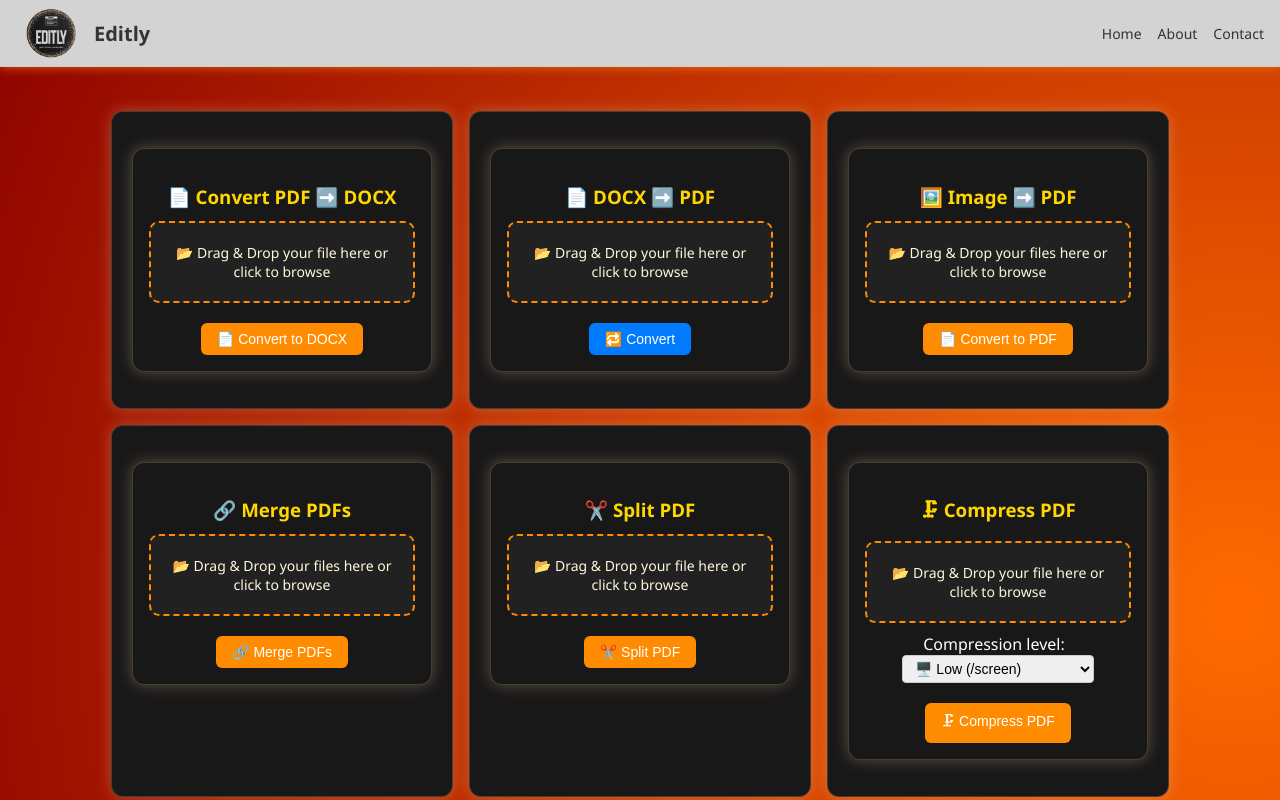
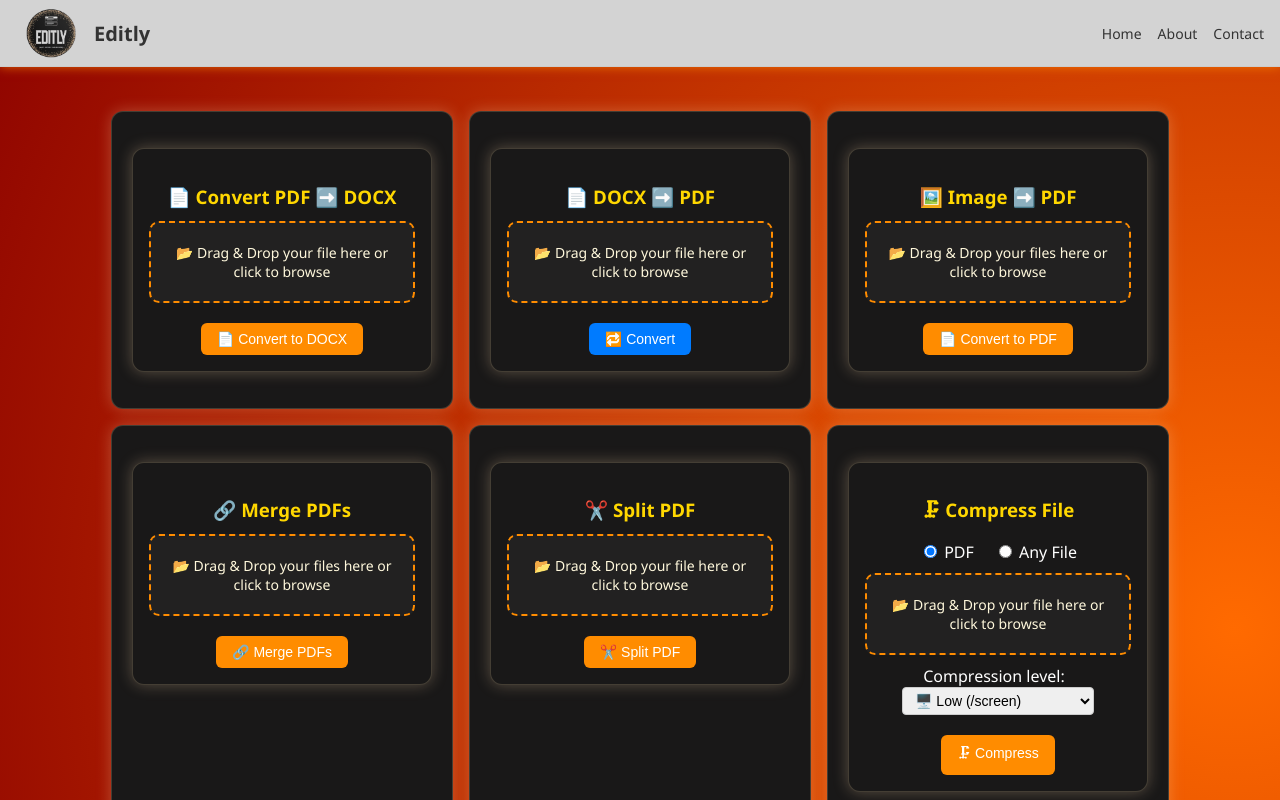
Before and after one commit to Safeedit/editly, a React (Create React App) app: page / in a window 1280 px wide. Shown: the top 800 px of the page. Built offline with nearby package versions, Linux system fonts and the light colour scheme.

Commit message:
Update CompressPdf.jsx

```diff
--- a/src/components/CompressPdf.jsx
+++ b/src/components/CompressPdf.jsx
@@ -1,24 +1,32 @@
 import React, { useState } from "react";
 import DropzoneUpload from "./DropzoneUpload";
 
-function CompressPdf() {
+function CompressFile() {
   const [file, setFile] = useState(null);
   const [loading, setLoading] = useState(false);
-  const [quality, setQuality] = useState("/screen"); // Default level
+  const [quality, setQuality] = useState("/screen");
+  const [fileType, setFileType] = useState("pdf"); // "pdf" or "any"
 
   const handleCompress = async () => {
-    if (!file) return alert("📄 Please select a PDF to compress.");
+    if (!file) return alert("📄 Please select a file.");
 
     const formData = new FormData();
     formData.append("file", file);
+
+    let endpoint = "";
+    if (fileType === "pdf") {
       formData.append("type", "compress-pdf");
-    formData.append("quality", quality); // ✅ Pass quality level
-
-    const beforeSizeKB = file.size / 1024;
+      formData.append("quality", quality);
+      endpoint = "https://editly-compressor-service.onrender.com/compress";
+    } else {
+      endpoint = "https://editly-compressor-service.onrender.com/compress-any";
+    }
 
     setLoading(true);
     try {
-      const res = await fetch("https://editly-compressor-service.onrender.com/compress", {
+      const beforeSizeKB = file.size / 1024;
+
+      const res = await fetch(endpoint, {
         method: "POST",
         body: formData,
       });
@@ -28,17 +36,20 @@ function CompressPdf() {
       const blob = await res.blob();
       const afterSizeKB = blob.size / 1024;
 
+      const saved = beforeSizeKB - afterSizeKB;
       console.log(`📄 Original: ${beforeSizeKB.toFixed(2)} KB`);
       console.log(`📉 Compressed: ${afterSizeKB.toFixed(2)} KB`);
 
       alert(
-        `✅ PDF Compressed!\n\nOriginal size: ${beforeSizeKB.toFixed(2)} KB\nCompressed size: ${afterSizeKB.toFixed(2)} KB\nSaved: ${(beforeSizeKB - afterSizeKB).toFixed(2)} KB`
+        `✅ File Compressed!\n\nOriginal size: ${beforeSizeKB.toFixed(2)} KB\nCompressed size: ${afterSizeKB.toFixed(2)} KB\nSaved: ${saved.toFixed(2)} KB`
       );
 
       const url = URL.createObjectURL(blob);
       const link = document.createElement("a");
       link.href = url;
-      link.download = file.name.replace(/\.pdf$/, "_compressed.pdf");
+      link.download = fileType === "pdf"
+        ? file.name.replace(/\.pdf$/, "_compressed.pdf")
+        : file.name + ".zip";
       link.click();
       URL.revokeObjectURL(url);
     } catch (err) {
@@ -55,7 +66,7 @@ function CompressPdf() {
         padding: "1rem",
         border: "1px solid rgba(237, 212, 165, 0.2)",
         borderRadius: "12px",
-        maxWidth: "450px",
+        maxWidth: "480px",
         margin: "1rem auto",
         background: "#191818",
         textAlign: "center",
@@ -63,11 +74,33 @@ function CompressPdf() {
         boxShadow: "0 0 15px rgba(243, 206, 162, 0.3)",
       }}
     >
-      <h3 style={{ color: "#ffd700", marginBottom: "12px" }}>🗜 Compress PDF</h3>
+      <h3 style={{ color: "#ffd700", marginBottom: "12px" }}>🗜 Compress File</h3>
+
+      {/* File Type Switch */}
+      <div style={{ marginBottom: "10px" }}>
+        <label>
+          <input
+            type="radio"
+            value="pdf"
+            checked={fileType === "pdf"}
+            onChange={() => setFileType("pdf")}
+          />{" "}
+          PDF
+        </label>
+        <label style={{ marginLeft: "20px" }}>
+          <input
+            type="radio"
+            value="any"
+            checked={fileType === "any"}
+            onChange={() => setFileType("any")}
+          />{" "}
+          Any File
+        </label>
+      </div>
 
       <DropzoneUpload
         onFilesSelected={(f) => setFile(f)}
-        accept="application/pdf"
+        accept={fileType === "pdf" ? "application/pdf" : "*/*"}
         multiple={false}
       />
 
@@ -77,7 +110,8 @@ function CompressPdf() {
         </p>
       )}
 
-      {/* 📉 Compression Level Selector */}
+      {/* Compression Level only for PDF */}
+      {fileType === "pdf" && (
         <div style={{ margin: "10px 0" }}>
           <label style={{ marginRight: "8px" }}>Compression level:</label>
           <select
@@ -96,6 +130,7 @@ function CompressPdf() {
             <option value="/prepress">🎨 Very High (/prepress)</option>
           </select>
         </div>
+      )}
 
       <button
         onClick={handleCompress}
@@ -110,13 +145,12 @@ function CompressPdf() {
           cursor: loading ? "not-allowed" : "pointer",
           fontSize: "14px",
           fontWeight: 500,
-          transition: "background-color 0.2s ease",
         }}
       >
-        {loading ? "🗜 Compressing..." : "🗜 Compress PDF"}
+        {loading ? "🗜 Compressing..." : "🗜 Compress"}
       </button>
     </div>
   );
 }
 
-export default CompressPdf;
+export default CompressFile;
```
Lines whose indentation alone changed are shown as unchanged.
